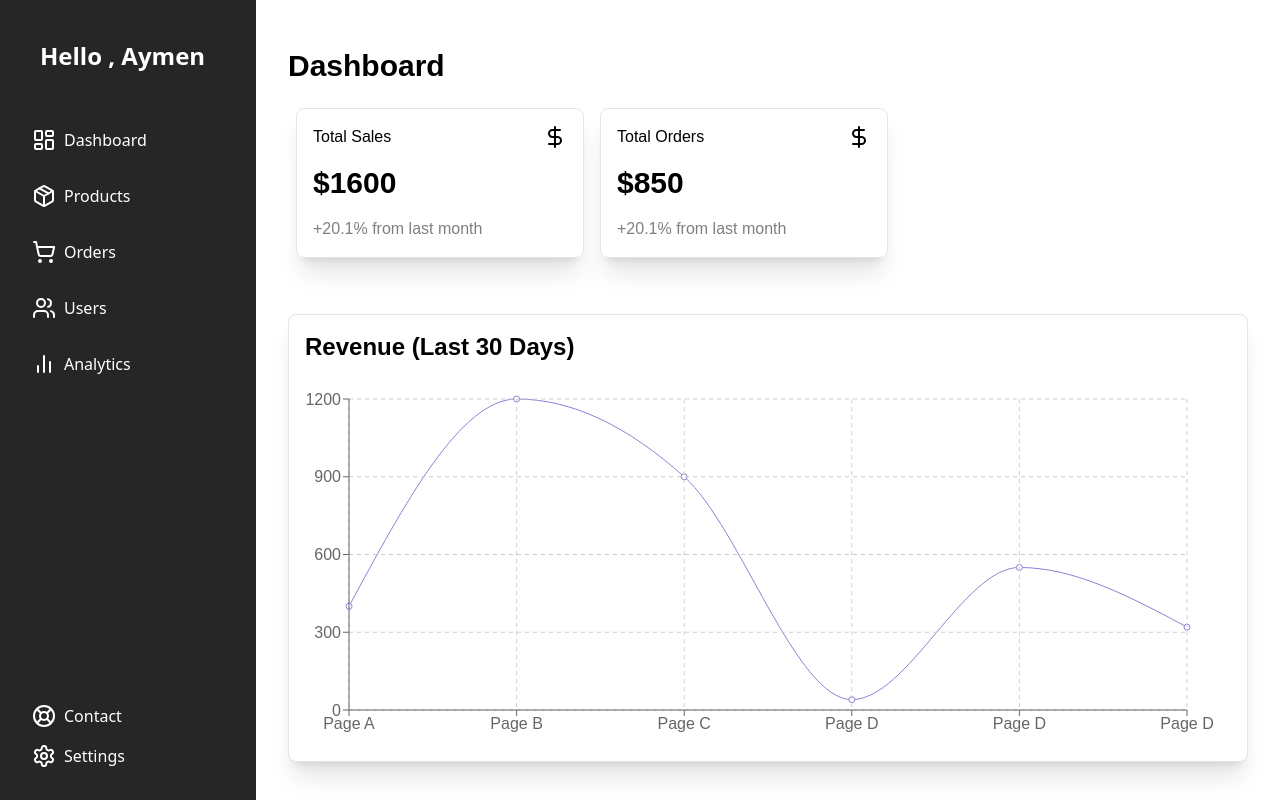
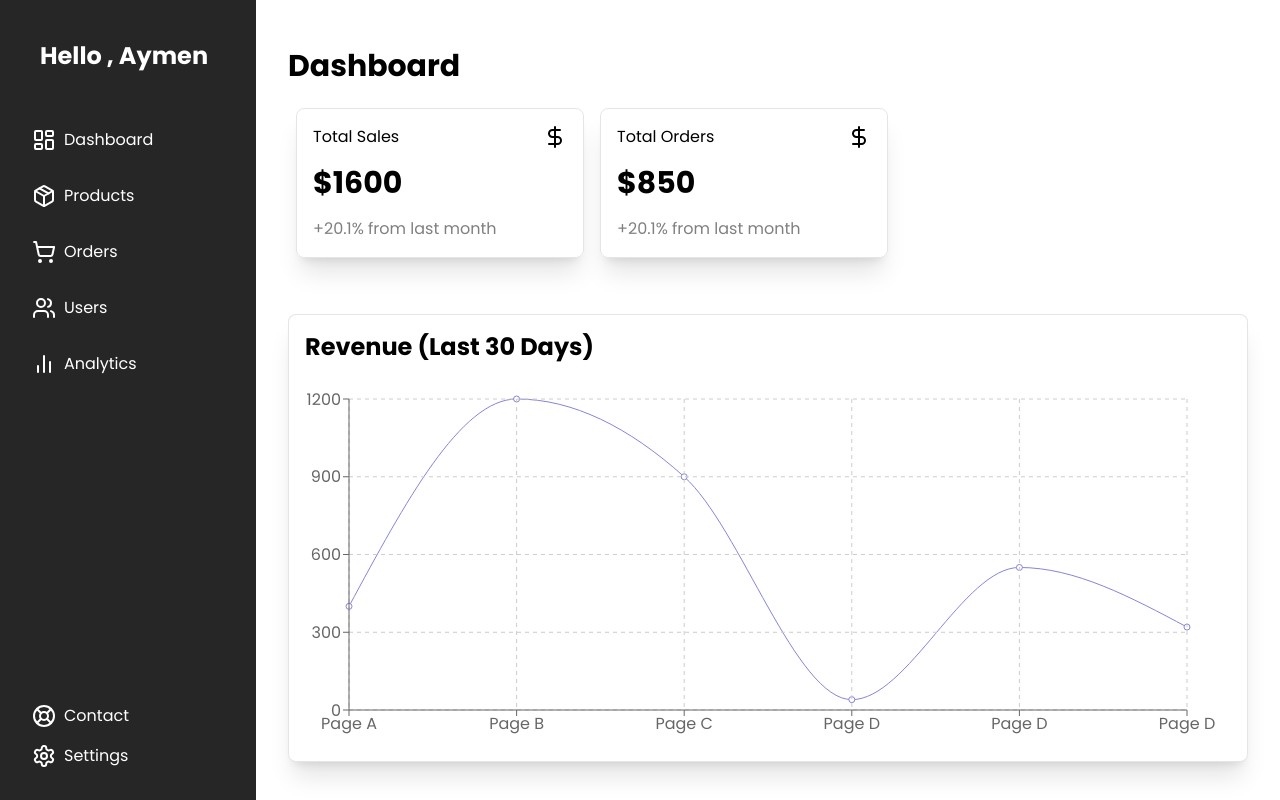
Before and after one commit to AymenDellas/e-cad, a Next.js app: page / in a window 1280 px wide. Shown: the top 800 px of the page. Built offline with nearby package versions, Linux system fonts and the light colour scheme.

Commit message:
added font

```diff
--- a/app/globals.css
+++ b/app/globals.css
@@ -5,3 +5,6 @@
 @layer utilities {
   @import url("https://fonts.googleapis.com/css2?family=Poppins:ital,wght@0,100;0,200;0,300;0,400;0,500;0,600;0,700;0,800;0,900;1,100;1,200;1,300;1,400;1,500;1,600;1,700;1,800;1,900&display=swap");
 }
+html {
+  font-family: Poppins, sans-serif;
+}
--- a/app/layout.tsx
+++ b/app/layout.tsx
@@ -1,17 +1,15 @@
 import type { Metadata } from "next";
 import { Geist, Geist_Mono } from "next/font/google";
+import { Poppins } from "next/font/google";
 import "./globals.css";
 
 import Sidebar from "@/components/Sidebar";
 
-const geistSans = Geist({
-  variable: "--font-geist-sans",
+// Initialize Poppins font
+const poppins = Poppins({
   subsets: ["latin"],
-});
-
-const geistMono = Geist_Mono({
-  variable: "--font-geist-mono",
-  subsets: ["latin"],
+  weight: ["100", "200", "300", "400", "500", "600", "700", "800", "900"],
+  variable: "--font-poppins",
 });
 
 export const metadata: Metadata = {
@@ -25,12 +23,9 @@ export default function RootLayout({
 }>) {
   return (
     <html lang="en">
-      <body
-        className={`${geistSans.variable} ${geistMono.variable} antialiased`}
-      >
-        <div className="flex ">
+      <body className={`${poppins.variable} font-poppins`}>
+        <div className="flex">
           <Sidebar />
-
           <main className="flex-1">{children}</main>
         </div>
       </body>
--- a/app/page.tsx
+++ b/app/page.tsx
@@ -2,7 +2,7 @@ import React from "react";
 import MainContent from "@/components/MainContent";
 const page = () => {
   return (
-    <main className="overflow-hidden font-poppins">
+    <main className="overflow-hidden">
       <MainContent />
     </main>
   );
--- a/tailwind.config.ts
+++ b/tailwind.config.ts
@@ -10,7 +10,7 @@ export default {
   theme: {
     extend: {
       fontFamily: {
-        poppins: ["poppins", "sans-serif"],
+        poppins: ["Poppins", "sans-serif"],
       },
       colors: {
         background: "var(--background)",
```
